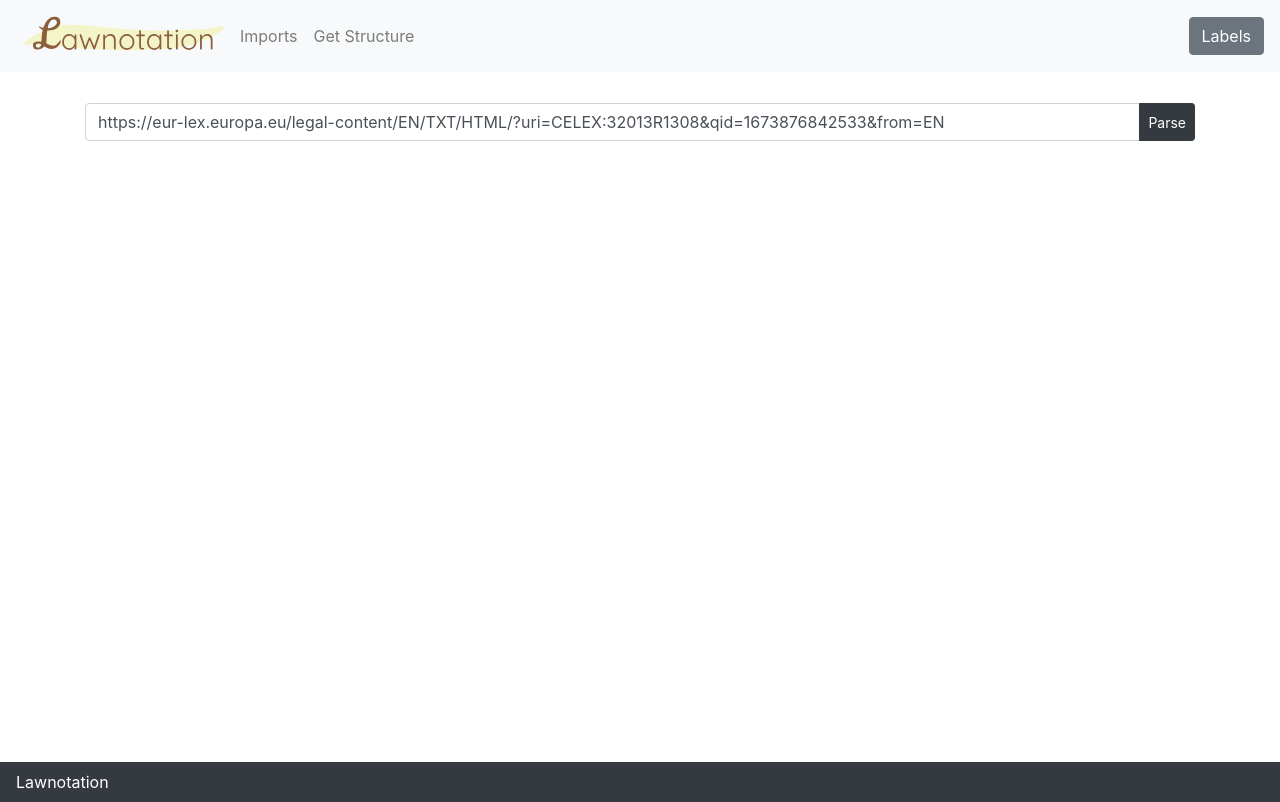
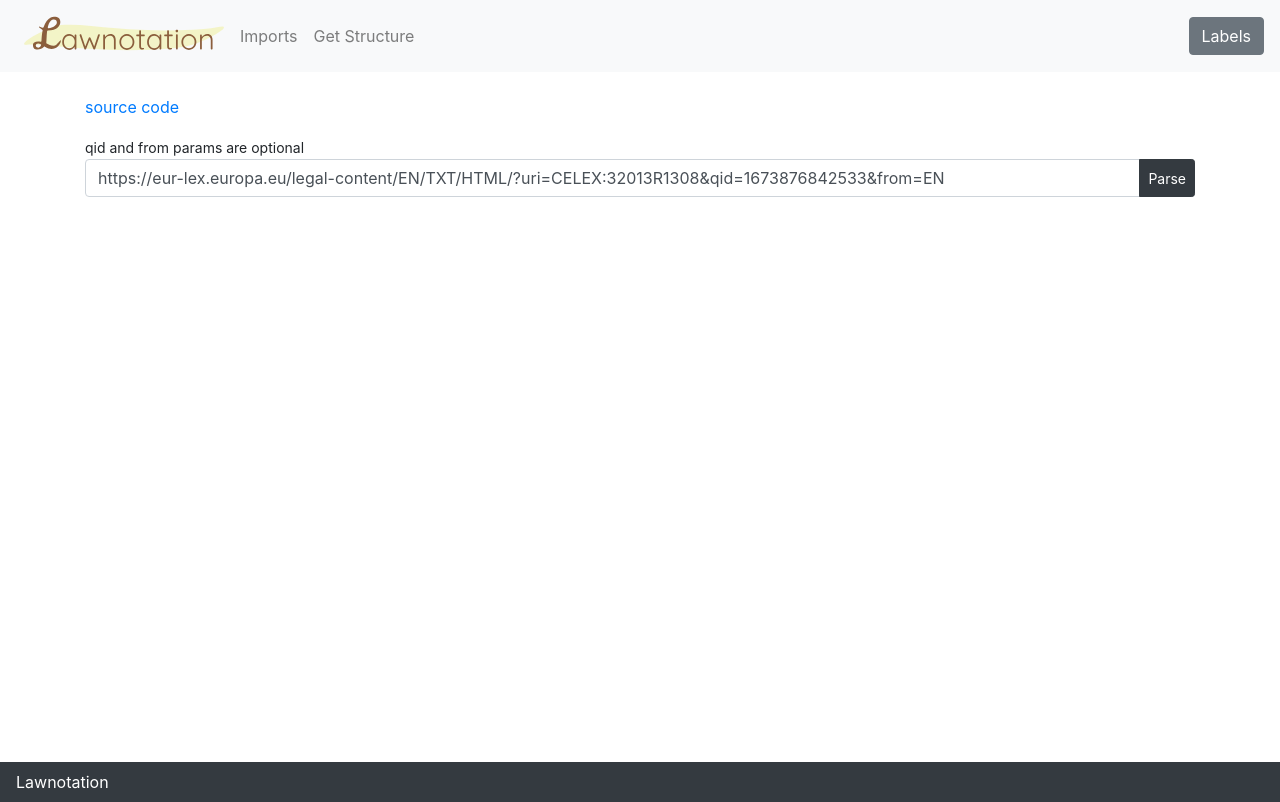
Before and after one commit to MaastrichtU-BISS/lawnotation-demo, a Nuxt app: page /get-structure in a window 1280 px wide. Built offline with nearby package versions, Linux system fonts and the light colour scheme; no server answers.

Commit message:
add: detect invalid json. source code link

```diff
--- a/components/GetStructure.vue
+++ b/components/GetStructure.vue
@@ -1,7 +1,9 @@
 <template>
     <div>
+    <div class="my-2 mb-3"> <a href="https://github.com/MaastrichtU-BISS/lawnotation-demo/blob/main/api/get_structure.py">source code</a></div>
       <b-overlay :show="loading" rounded="sm">
-        <b-input-group class="my-3">
+        <small class="my-3">qid and from params are optional</small>
+        <b-input-group class="">
         <b-form-input id="url_input" aria-placeholder="url"></b-form-input>
           <b-input-group-append>
             <b-button @click="post_text" size="sm" variant="dark">Parse</b-button>
@@ -95,8 +97,12 @@
         this.loading = false;
       })
       .catch(error => {
+        this.json = {
+          result: "invalid format"
+        };
+        this.collapsed = true;
+        this.load_json_viewer(false);
         this.loading = false;
-        this.collapsed = true;
       })
     }
   },
```
